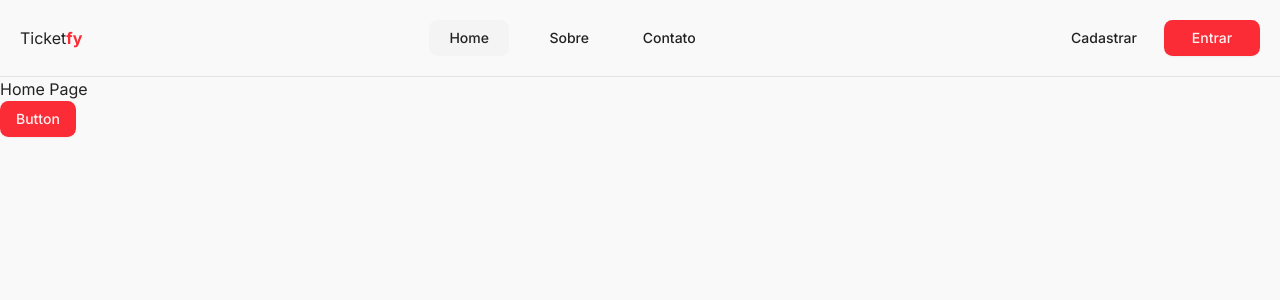
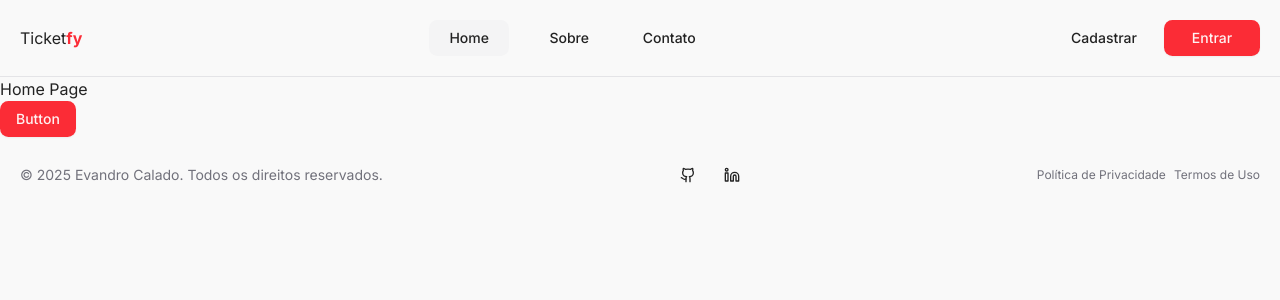
Before and after one commit to EvandroCalado/ticketfy, a Next.js app: page / in a window 1280 px wide. Shown: the top 300 px of the page. Built offline with nearby package versions, Linux system fonts and the light colour scheme.

Commit message:
feat: add footer component and integrate into ticketfy layout

```diff
--- a/src/app/(ticketfy)/layout.tsx
+++ b/src/app/(ticketfy)/layout.tsx
@@ -1,3 +1,4 @@
+import { Footer } from '@/components/shared/footer';
 import { Header } from '@/components/shared/header';
 
 const TicketfyLayout = ({
@@ -9,6 +10,7 @@ const TicketfyLayout = ({
     <main className='flex min-h-screen flex-col'>
       <Header />
       {children}
+      <Footer />
     </main>
   );
 };
--- /dev/null
+++ b/src/components/shared/footer.tsx
@@ -0,0 +1,44 @@
+import Link from 'next/link';
+
+import { GithubIcon, LinkedinIcon } from 'lucide-react';
+
+import { Button } from '../ui/button';
+
+export const Footer = () => {
+  return (
+    <footer>
+      <div className='container mx-auto flex items-center justify-between p-5'>
+        <span className='text-muted-foreground text-sm'>
+          © {new Date().getFullYear()} Evandro Calado. Todos os direitos
+          reservados.
+        </span>
+
+        <span className='flex items-center gap-2'>
+          <Button asChild variant='ghost' size='icon'>
+            <Link
+              href='https://github.com/evandrocalado'
+              target='_blank'
+              rel='noopener noreferrer'
+            >
+              <GithubIcon />
+            </Link>
+          </Button>
+          <Button asChild variant='ghost' size='icon'>
+            <Link
+              href='https://www.linkedin.com/in/evandro-calado/'
+              target='_blank'
+              rel='noopener noreferrer'
+            >
+              <LinkedinIcon />
+            </Link>
+          </Button>
+        </span>
+
+        <span className='text-muted-foreground flex items-center gap-2 text-xs'>
+          <Link href='/'>Política de Privacidade</Link>
+          <Link href='/'>Termos de Uso</Link>
+        </span>
+      </div>
+    </footer>
+  );
+};
```
